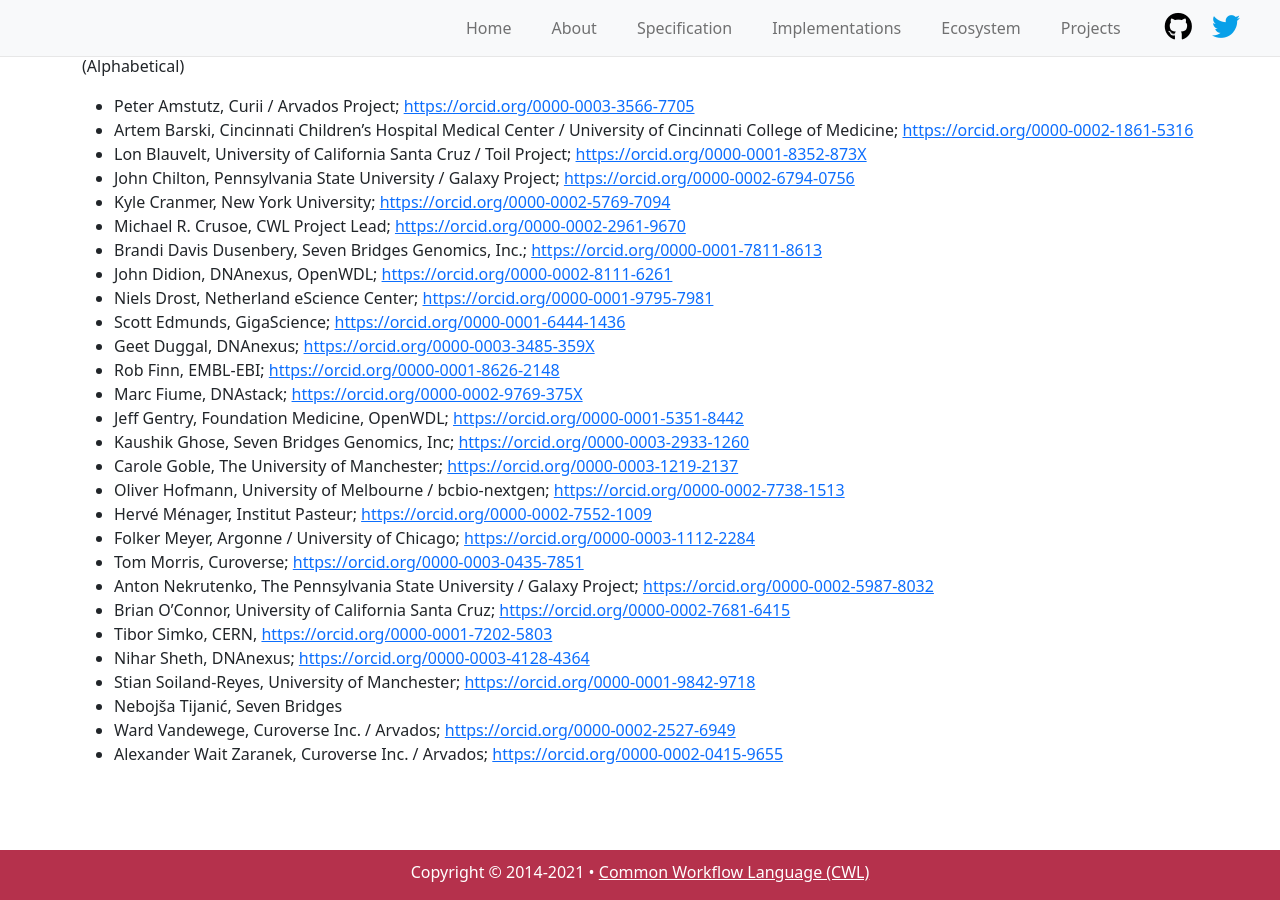
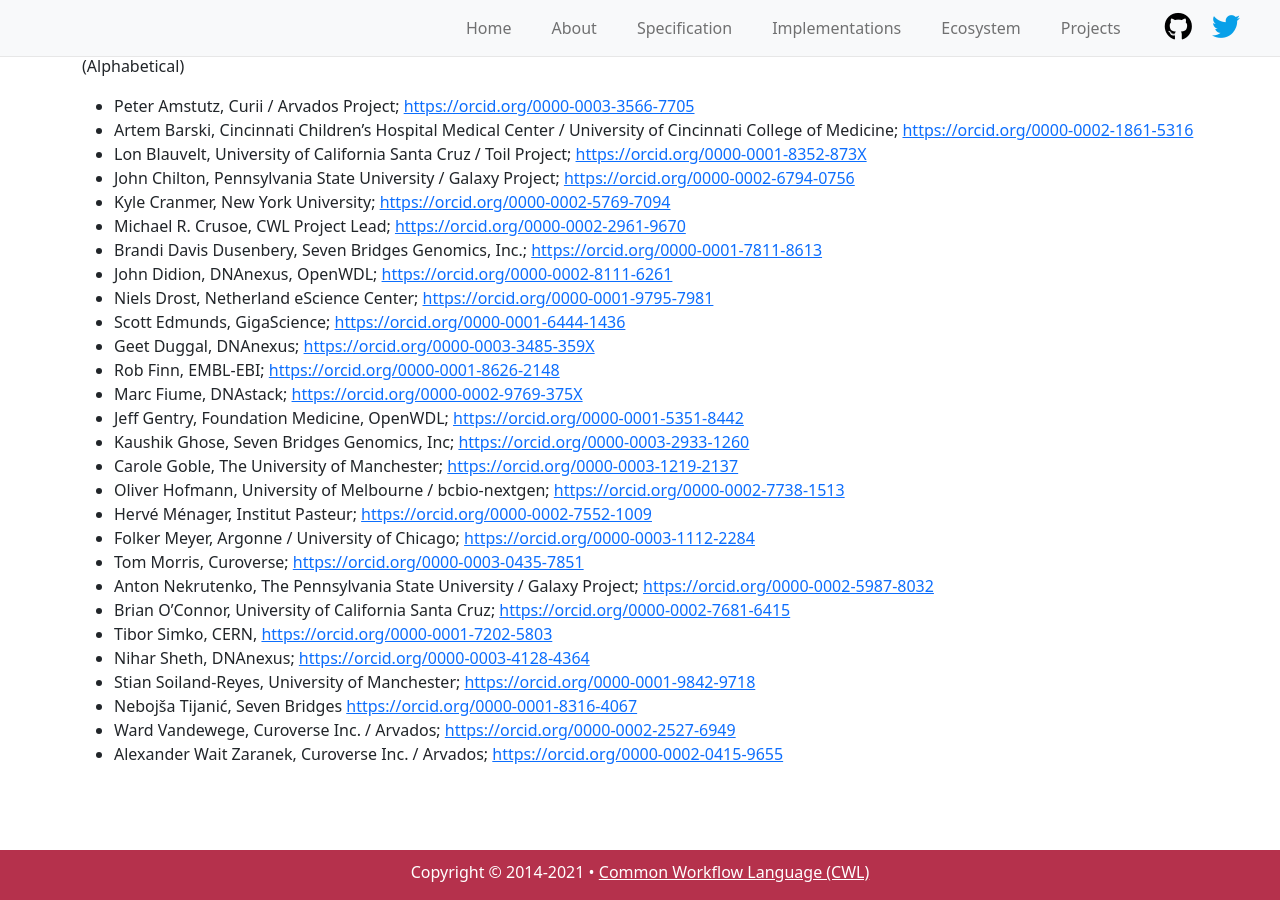
Before and after one commit to common-workflow-language/cwl-website, a Jekyll site: the page built from content/about.md, in a window 1280 px wide and 900 px high, scrolled down 2869 px. Built offline with Jekyll 4.4.1, drawn with Linux system fonts in a browser that asks for light colours; some of the changed lines change nothing that is shown.

Commit message:
Simplify link formatting in about.md

```diff
--- a/content/about.md
+++ b/content/about.md
@@ -41,19 +41,19 @@
 
 ### CWL Leadership Team
 
-CWL is a member project of the Software Freedom Conservancy. In general, [discussions about CWL should happen on open forums](https://www.commonwl.org/#Support) but you can also contact the CWL leadership team & Conservancy directly via [commonworkflowlanguage@sfconservancy.org](commonworkflowlanguage@sfconservancy.org). This address should be CC'ed regarding all activities that involve activities of Common Workflow Language that are related to things other than software development and documentation, and particularly any activities that expect to make use of Software Freedom Conservancy's non-profit status.
+CWL is a member project of the Software Freedom Conservancy. In general, [discussions about CWL should happen on open forums](https://www.commonwl.org/#Support) but you can also contact the CWL leadership team & Conservancy directly via <commonworkflowlanguage@sfconservancy.org>. This address should be CC'ed regarding all activities that involve activities of Common Workflow Language that are related to things other than software development and documentation, and particularly any activities that expect to make use of Software Freedom Conservancy's non-profit status.
 
-To contact just the CWL leadership team, please email [cwl-leadership@googlegroups.com](cwl-leadership@googlegroups.com).
+To contact just the CWL leadership team, please email <cwl-leadership@googlegroups.com>.
 
 The CWL leadership team consists of the following people, listed in alphabetical order by their last name:
 
-*   Peter Amstutz, Curii / Arvados Project; [https://orcid.org/0000-0003-3566-7705](https://orcid.org/0000-0003-3566-7705)
-*   John Chilton, Pennsylvania State University / Galaxy Project; [https://orcid.org/0000-0002-6794-0756](https://orcid.org/0000-0002-6794-0756)
-*   Michael R. Crusoe, CWL Project Lead; [https://orcid.org/0000-0002-2961-9670](https://orcid.org/0000-0002-2961-9670)
-*   Brandi Davis Dusenbery, Seven Bridges Genomics, Inc.; [https://orcid.org/0000-0001-7811-8613](https://orcid.org/0000-0001-7811-8613)
-*   Jeff Gentry, Foundation Medicine, OpenWDL; [https://orcid.org/0000-0001-5351-8442](https://orcid.org/0000-0001-5351-8442)
-*   Hervé Ménager, Institut Pasteur; [https://orcid.org/0000-0002-7552-1009](https://orcid.org/0000-0002-7552-1009)
-*   Stian Soiland-Reyes, University of Manchester; [https://orcid.org/0000-0001-9842-9718](https://orcid.org/0000-0001-9842-9718)
+*   Peter Amstutz, Curii / Arvados Project; <https://orcid.org/0000-0003-3566-7705>
+*   John Chilton, Pennsylvania State University / Galaxy Project; <https://orcid.org/0000-0002-6794-0756>
+*   Michael R. Crusoe, CWL Project Lead; <https://orcid.org/0000-0002-2961-9670>
+*   Brandi Davis Dusenbery, Seven Bridges Genomics, Inc.; <https://orcid.org/0000-0001-7811-8613>
+*   Jeff Gentry, Foundation Medicine, OpenWDL; <https://orcid.org/0000-0001-5351-8442>
+*   Hervé Ménager, Institut Pasteur; <https://orcid.org/0000-0002-7552-1009>
+*   Stian Soiland-Reyes, University of Manchester; <https://orcid.org/0000-0001-9842-9718>
 
 ## Contributors
 
@@ -90,64 +90,64 @@
 
 (Alphabetical)
 
-*   Peter Amstutz, Curii / Arvados Project; [https://orcid.org/0000-0003-3566-7705](https://orcid.org/0000-0003-3566-7705)
-*   Robin Andeer; [https://orcid.org/0000-0003-1132-5305](https://orcid.org/0000-0003-1132-5305)
-*   Brad Chapman; [https://orcid.org/0000-0002-3026-1856](https://orcid.org/0000-0002-3026-1856)
-*   John Chilton, Pennsylvania State University / Galaxy Project; [https://orcid.org/0000-0002-6794-0756](https://orcid.org/0000-0002-6794-0756)
-*   Michael R. Crusoe, CWL Project Lead; [https://orcid.org/0000-0002-2961-9670](https://orcid.org/0000-0002-2961-9670)
-*   Roman Valls Guimerà; [https://orcid.org/0000-0002-0034-9697](https://orcid.org/0000-0002-0034-9697)
+*   Peter Amstutz, Curii / Arvados Project; <https://orcid.org/0000-0003-3566-7705>
+*   Robin Andeer; <https://orcid.org/0000-0003-1132-5305>
+*   Brad Chapman; <https://orcid.org/0000-0002-3026-1856>
+*   John Chilton, Pennsylvania State University / Galaxy Project; <https://orcid.org/0000-0002-6794-0756>
+*   Michael R. Crusoe, CWL Project Lead; <https://orcid.org/0000-0002-2961-9670>
+*   Roman Valls Guimerà; <https://orcid.org/0000-0002-0034-9697>
 *   Guillermo Carrasco Hernandez <guille.ch.88@gmail.com>
-*   Kenzo-Hugo Hillion; [https://orcid.org/0000-0002-6517-6934](https://orcid.org/0000-0002-6517-6934)
-*   Manabu Ishii, RIKEN; [https://orcid.org/0000-0002-5843-4712](https://orcid.org/0000-0002-5843-4712)
+*   Kenzo-Hugo Hillion; <https://orcid.org/0000-0002-6517-6934>
+*   Manabu Ishii, RIKEN; <https://orcid.org/0000-0002-5843-4712>
 *   Sinisa Ivkovic <sinisa.ivkovic@sbgenomics.com>
-*   Sehrish Kanwal; [https://orcid.org/0000-0002-5044-4692](https://orcid.org/0000-0002-5044-4692)
-*   Andrey Kartashov; [https://orcid.org/0000-0001-9102-5681](https://orcid.org/0000-0001-9102-5681)
-*   John Kern; [https://orcid.org/0000-0001-6977-458X](https://orcid.org/0000-0001-6977-458X)
-*   Farah Zaib Khan; [https://orcid.org/0000-0002-6337-3037](https://orcid.org/0000-0002-6337-3037)
-*   Dan Leehr; [https://orcid.org/0000-0003-3221-9579](https://orcid.org/0000-0003-3221-9579)
-*   Hervé Ménager, Institut Pasteur; [https://orcid.org/0000-0002-7552-1009](https://orcid.org/0000-0002-7552-1009)
+*   Sehrish Kanwal; <https://orcid.org/0000-0002-5044-4692>
+*   Andrey Kartashov; <https://orcid.org/0000-0001-9102-5681>
+*   John Kern; <https://orcid.org/0000-0001-6977-458X>
+*   Farah Zaib Khan; <https://orcid.org/0000-0002-6337-3037>
+*   Dan Leehr; <https://orcid.org/0000-0003-3221-9579>
+*   Hervé Ménager, Institut Pasteur; <https://orcid.org/0000-0002-7552-1009>
 *   Maxim Mikheev <mikhmv@biodatomics.com>
 *   Michael Miller <mdmiller53@comcast.net>
-*   Tazro Ohta, DBCLS; [http://orcid.org/0000-0003-3777-5945](http://orcid.org/0000-0003-3777-5945)
+*   Tazro Ohta, DBCLS; <http://orcid.org/0000-0003-3777-5945>
 *   Tim Pierce <twp@unchi.org>
-*   Josh Randall; [https://orcid.org/0000-0003-1540-203X](https://orcid.org/0000-0003-1540-203X)
-*   Mark Robinson; [https://orcid.org/0000-0002-8184-7507](https://orcid.org/0000-0002-8184-7507)
+*   Josh Randall; <https://orcid.org/0000-0003-1540-203X>
+*   Mark Robinson; <https://orcid.org/0000-0002-8184-7507>
 *   Janko Simonović <janko.simonovic@sbgenomics.com>
-*   Stian Soiland-Reyes, University of Manchester; [https://orcid.org/0000-0001-9842-9718](https://orcid.org/0000-0001-9842-9718)
+*   Stian Soiland-Reyes, University of Manchester; <https://orcid.org/0000-0001-9842-9718>
 *   Luka Stojanovic <luka.stojanovic@sbgenomics.com>
-*   Tomoya Tanjo, NII; [https://orcid.org/0000-0002-4421-9659](https://orcid.org/0000-0002-4421-9659)
+*   Tomoya Tanjo, NII; <https://orcid.org/0000-0002-4421-9659>
 *   Nebojša Tijanić <nebojsa.tijanic@sbgenomics.com>
-*   Hiromu Ochiai; [@otiai10](https://github.com/otiai10) [https://orcid.org/0000-0001-6636-856X](https://orcid.org/0000-0001-6636-856X)
+*   Hiromu Ochiai; [@otiai10](https://github.com/otiai10) <https://orcid.org/0000-0001-6636-856X>
 
 ### CWL Advisors
 
 (Alphabetical)
 
-*   Peter Amstutz, Curii / Arvados Project; [https://orcid.org/0000-0003-3566-7705](https://orcid.org/0000-0003-3566-7705)
-*   Artem Barski, Cincinnati Children's Hospital Medical Center / University of Cincinnati College of Medicine; [https://orcid.org/0000-0002-1861-5316](https://orcid.org/0000-0002-1861-5316)
-*   Lon Blauvelt, University of California Santa Cruz / Toil Project; [https://orcid.org/0000-0001-8352-873X](https://orcid.org/0000-0001-8352-873X)
-*   John Chilton, Pennsylvania State University / Galaxy Project; [https://orcid.org/0000-0002-6794-0756](https://orcid.org/0000-0002-6794-0756)
-*   Kyle Cranmer, New York University; [https://orcid.org/0000-0002-5769-7094](https://orcid.org/0000-0002-5769-7094)
-*   Michael R. Crusoe, CWL Project Lead; [https://orcid.org/0000-0002-2961-9670](https://orcid.org/0000-0002-2961-9670)
-*   Brandi Davis Dusenbery, Seven Bridges Genomics, Inc.; [https://orcid.org/0000-0001-7811-8613](https://orcid.org/0000-0001-7811-8613)
-*   John Didion, DNAnexus, OpenWDL; [https://orcid.org/0000-0002-8111-6261](https://orcid.org/0000-0002-8111-6261)
-*   Niels Drost, Netherland eScience Center; [https://orcid.org/0000-0001-9795-7981](https://orcid.org/0000-0001-9795-7981)
-*   Scott Edmunds, GigaScience; [https://orcid.org/0000-0001-6444-1436](https://orcid.org/0000-0001-6444-1436)
-*   Geet Duggal, DNAnexus; [https://orcid.org/0000-0003-3485-359X](https://orcid.org/0000-0003-3485-359X)
-*   Rob Finn, EMBL-EBI; [https://orcid.org/0000-0001-8626-2148](https://orcid.org/0000-0001-8626-2148)
-*   Marc Fiume, DNAstack; [https://orcid.org/0000-0002-9769-375X](https://orcid.org/0000-0002-9769-375X)
-*   Jeff Gentry, Foundation Medicine, OpenWDL; [https://orcid.org/0000-0001-5351-8442](https://orcid.org/0000-0001-5351-8442)
-*   Kaushik Ghose, Seven Bridges Genomics, Inc; [https://orcid.org/0000-0003-2933-1260](https://orcid.org/0000-0003-2933-1260)
-*   Carole Goble, The University of Manchester; [https://orcid.org/0000-0003-1219-2137](https://orcid.org/0000-0003-1219-2137)
-*   Oliver Hofmann, University of Melbourne / bcbio-nextgen; [https://orcid.org/0000-0002-7738-1513](https://orcid.org/0000-0002-7738-1513)
-*   Hervé Ménager, Institut Pasteur; [https://orcid.org/0000-0002-7552-1009](https://orcid.org/0000-0002-7552-1009)
-*   Folker Meyer, Argonne / University of Chicago; [https://orcid.org/0000-0003-1112-2284](https://orcid.org/0000-0003-1112-2284)
-*   Tom Morris, Curoverse; [https://orcid.org/0000-0003-0435-7851](https://orcid.org/0000-0003-0435-7851)
-*   Anton Nekrutenko, The Pennsylvania State University / Galaxy Project; [https://orcid.org/0000-0002-5987-8032](https://orcid.org/0000-0002-5987-8032)
-*   Brian O'Connor, University of California Santa Cruz; [https://orcid.org/0000-0002-7681-6415](https://orcid.org/0000-0002-7681-6415)
-*   Tibor Simko, CERN, [https://orcid.org/0000-0001-7202-5803](https://orcid.org/0000-0001-7202-5803)
-*   Nihar Sheth, DNAnexus; [https://orcid.org/0000-0003-4128-4364](https://orcid.org/0000-0003-4128-4364)
-*   Stian Soiland-Reyes, University of Manchester; [https://orcid.org/0000-0001-9842-9718](https://orcid.org/0000-0001-9842-9718)
-*   Nebojša Tijanić, Seven Bridges
-*   Ward Vandewege, Curoverse Inc. / Arvados; [https://orcid.org/0000-0002-2527-6949](https://orcid.org/0000-0002-2527-6949)
-*   Alexander Wait Zaranek, Curoverse Inc. / Arvados; [https://orcid.org/0000-0002-0415-9655](https://orcid.org/0000-0002-0415-9655)
+*   Peter Amstutz, Curii / Arvados Project; <https://orcid.org/0000-0003-3566-7705>
+*   Artem Barski, Cincinnati Children's Hospital Medical Center / University of Cincinnati College of Medicine; <https://orcid.org/0000-0002-1861-5316>
+*   Lon Blauvelt, University of California Santa Cruz / Toil Project; <https://orcid.org/0000-0001-8352-873X>
+*   John Chilton, Pennsylvania State University / Galaxy Project; <https://orcid.org/0000-0002-6794-0756>
+*   Kyle Cranmer, New York University; <https://orcid.org/0000-0002-5769-7094>
+*   Michael R. Crusoe, CWL Project Lead; <https://orcid.org/0000-0002-2961-9670>
+*   Brandi Davis Dusenbery, Seven Bridges Genomics, Inc.; <https://orcid.org/0000-0001-7811-8613>
+*   John Didion, DNAnexus, OpenWDL; <https://orcid.org/0000-0002-8111-6261>
+*   Niels Drost, Netherland eScience Center; <https://orcid.org/0000-0001-9795-7981>
+*   Scott Edmunds, GigaScience; <https://orcid.org/0000-0001-6444-1436>
+*   Geet Duggal, DNAnexus; <https://orcid.org/0000-0003-3485-359X>
+*   Rob Finn, EMBL-EBI; <https://orcid.org/0000-0001-8626-2148>
+*   Marc Fiume, DNAstack; <https://orcid.org/0000-0002-9769-375X>
+*   Jeff Gentry, Foundation Medicine, OpenWDL; <https://orcid.org/0000-0001-5351-8442>
+*   Kaushik Ghose, Seven Bridges Genomics, Inc; <https://orcid.org/0000-0003-2933-1260>
+*   Carole Goble, The University of Manchester; <https://orcid.org/0000-0003-1219-2137>
+*   Oliver Hofmann, University of Melbourne / bcbio-nextgen; <https://orcid.org/0000-0002-7738-1513>
+*   Hervé Ménager, Institut Pasteur; <https://orcid.org/0000-0002-7552-1009>
+*   Folker Meyer, Argonne / University of Chicago; <https://orcid.org/0000-0003-1112-2284>
+*   Tom Morris, Curoverse; <https://orcid.org/0000-0003-0435-7851>
+*   Anton Nekrutenko, The Pennsylvania State University / Galaxy Project; <https://orcid.org/0000-0002-5987-8032>
+*   Brian O'Connor, University of California Santa Cruz; <https://orcid.org/0000-0002-7681-6415>
+*   Tibor Simko, CERN, <https://orcid.org/0000-0001-7202-5803>
+*   Nihar Sheth, DNAnexus; <https://orcid.org/0000-0003-4128-4364>
+*   Stian Soiland-Reyes, University of Manchester; <https://orcid.org/0000-0001-9842-9718>
+*   Nebojša Tijanić, Seven Bridges <https://orcid.org/0000-0001-8316-4067>
+*   Ward Vandewege, Curoverse Inc. / Arvados; <https://orcid.org/0000-0002-2527-6949>
+*   Alexander Wait Zaranek, Curoverse Inc. / Arvados; <https://orcid.org/0000-0002-0415-9655>
```
